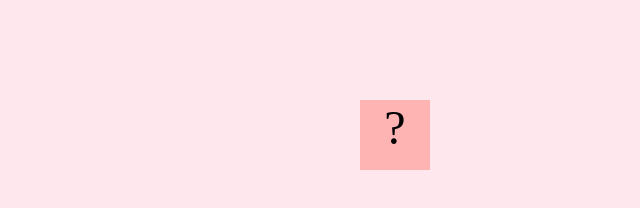
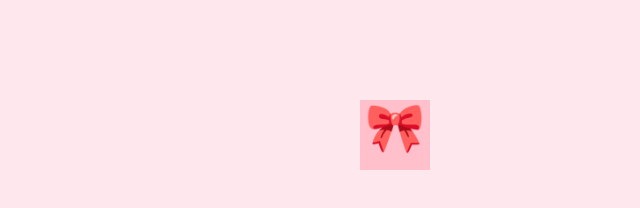
Before and after one commit to JenniferNguyen777/JenniferNguyen777, a plain HTML site: page projects/bouncing-box/index.html in a window 1280 px wide. Shown: the whole page, without its empty margins (640-1280 px from the left). Drawn offline with Linux system fonts and the light colour scheme.

Commit message:
add bouncing box

```diff
--- a/projects/bouncing-box/index.html
+++ b/projects/bouncing-box/index.html
@@ -9,7 +9,7 @@
 		.box {
 			width: 70px;
 			height: 70px;
-			background-color: rgb(255, 180, 180);
+			background-color: pink;
 			font-size: 300%;
 			text-align: center;
 			user-select: none;
@@ -23,14 +23,17 @@
 			height: 100vh;
 			background-color: rgb(255, 231, 238);
 		}
+
+		}
 	</style>
 	<!-- 	<script src="//cdnjs.cloudflare.com/ajax/libs/jquery/2.1.1/jquery.min.js"></script> -->
 
 </head>
 
 <body class="board">
+
 	<!-- HTML for the box -->
-	<div class="box">?</div>
+	<div class="box">🎀</div>
 
 	<script>
 		(function () {
```
